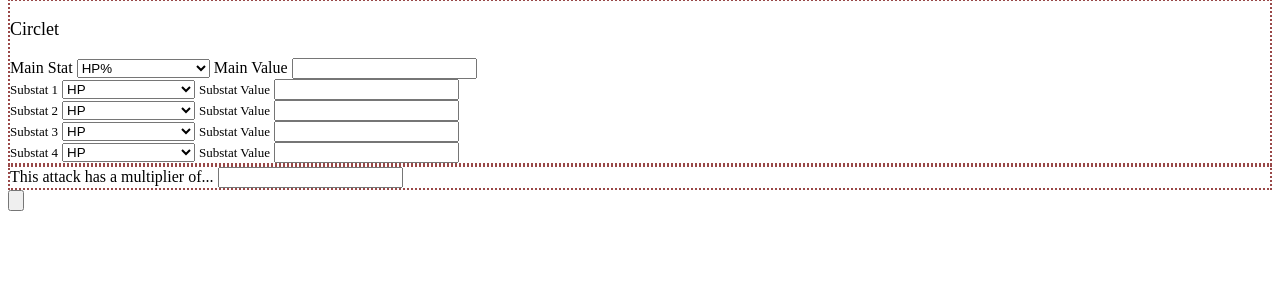
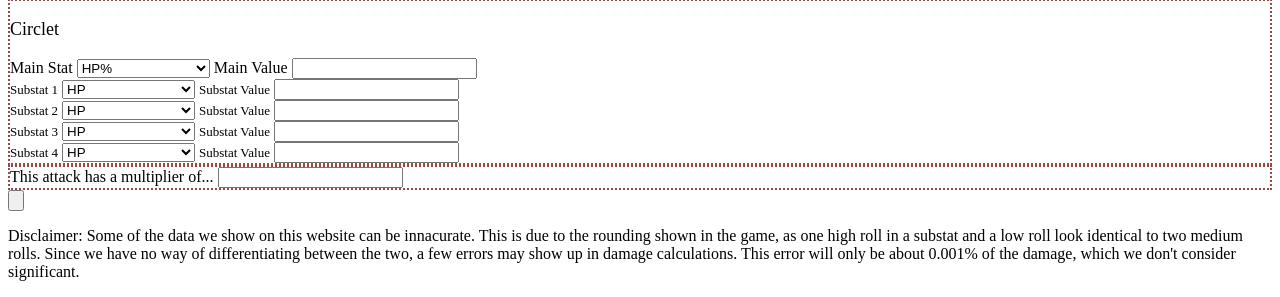
Before and after one commit to pekoraGaming21/entrepreneurship-python, a Flask app: page /character in a window 1280 px wide. Shown: the part 1090-1387 px from the top of the page. Before the commit the page ends 1301 px from the top, so only its background shows below. Run offline with Flask 3, Linux system fonts and the light colour scheme.

Commit message:
awesome website stuff

```diff
--- a/templates/base.html
+++ b/templates/base.html
@@ -12,6 +12,8 @@
             padding: 5px;
             }
         </style>
+        <link rel="icon" type="image/png" href="static/favicon.png">
+        <title>Penrosian Compass</title>
     </head>
     <header>
         <ul class="header" style="display: flex;">
@@ -22,5 +24,6 @@
     </header>
     <body>
         {% block content %}{% endblock %}
+        <p>Disclaimer: Some of the data we show on this website can be innacurate. This is due to the rounding shown in the game, as one high roll in a substat and a low roll look identical to two medium rolls. Since we have no way of differentiating between the two, a few errors may show up in damage calculations. This error will only be about 0.001% of the damage, which we don't consider significant.</p>
     </body>
 </html>
```
Also changed, not shown: static/favicon.png (added).
